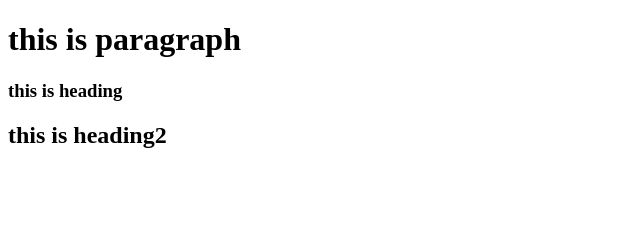
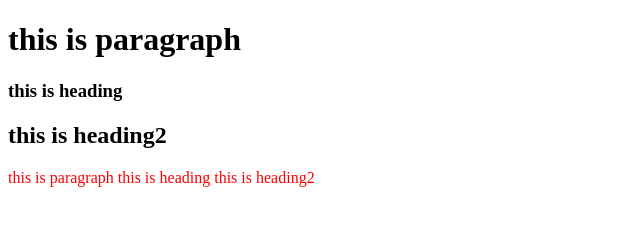
Before and after one commit to Nijumdip/My-second-repo, a plain HTML site: page index.html in a window 1280 px wide. Shown: the whole page, without its empty margins (0-640 px from the left). Drawn offline with Linux system fonts and the light colour scheme.

Commit message:
added header

```diff
--- a/index.html
+++ b/index.html
@@ -5,10 +5,12 @@
     <meta http-equiv="X-UA-Compatible" content="IE=edge">
     <meta name="viewport" content="width=device-width, initial-scale=1.0">
     <title>My second github repo</title>
+    <link rel="stylesheet" href="style.css">
 </head>
 <body>
     <h1>this is paragraph</h1>
     <h3>this is heading</h3>
     <h2>this is heading2</h2>
+    <p>this is paragraph this is heading this is heading2</p>
 </body>
 </html>
--- /dev/null
+++ b/style.css
@@ -0,0 +1,3 @@
+p{
+    color: red;
+}
```
